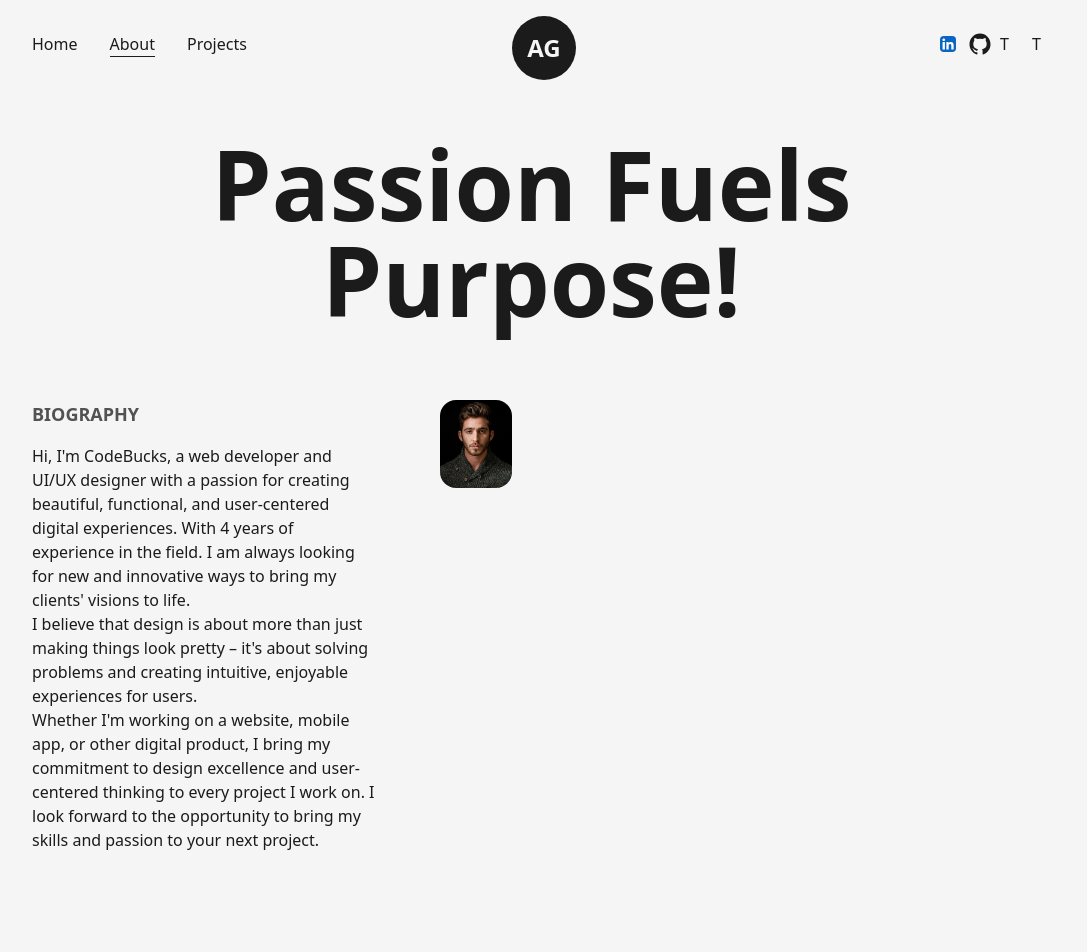
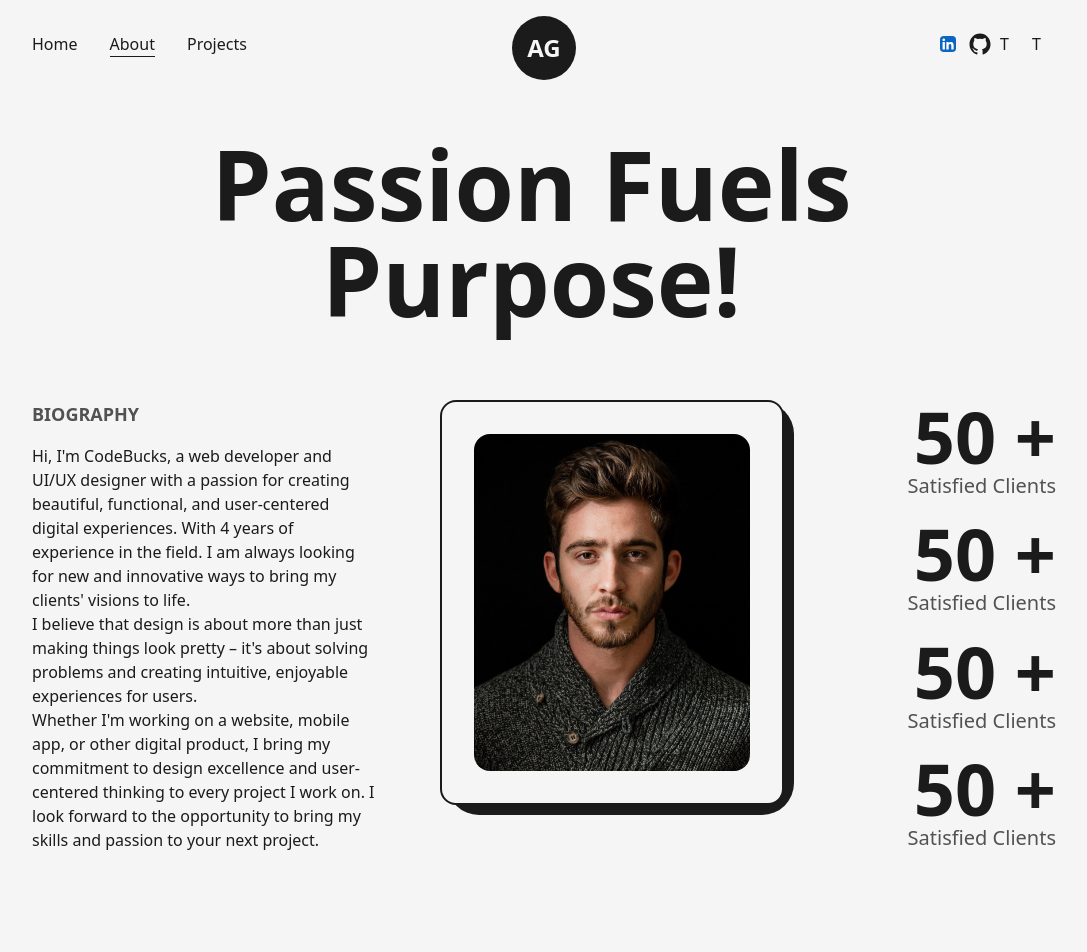
Before and after one commit to andregn26/my-portfolio, a Next.js app: page /about in a window 1280 px wide. Shown: the top 952 px of the page, without its empty margins (96-1183 px from the left). Built offline with nearby package versions, Linux system fonts and the light colour scheme.

Commit message:
adedd skills

```diff
--- a/app/about/page.jsx
+++ b/app/about/page.jsx
@@ -1,11 +1,40 @@
+"use client";
+
 import AnimatedText from "@/components/AnimatedText";
 import Image from "next/image";
 import profilePic from "@/public/images/profile/developer-pic-2.jpg";
+import { useRef, useEffect } from "react";
+import { useInView, useMotionValue, useSpring } from "framer-motion";
+import Skills from "@/components/Skills";
 
 export const metadata = {
 	title: "AG | About Me",
 	description:
 		"Explore my professional journey, skills, and hobbies. Discover my stack of technologies and get to know me better as a developer. Dive into my experience, projects, and passions. Let's connect and collaborate for future opportunities.",
+};
+
+const AnimatedNumbers = ({ value }) => {
+	const ref = useRef(null);
+	const motionValue = useMotionValue(0);
+	const springValue = useSpring(motionValue, { duration: 3000 });
+	const isInView = useInView(ref, { once: true });
+
+	useEffect(() => {
+		if (isInView) {
+			motionValue.set(value);
+		}
+	}, [isInView, value, motionValue]);
+
+	useEffect(() => {
+		springValue.on("change", (latest) => {
+			if (ref.current && latest.toFixed(0) <= value) {
+				ref.current.textContent = latest.toFixed(0);
+			}
+			console.log(latest);
+		});
+	}, [springValue, value]);
+
+	return <span ref={ref}></span>;
 };
 
 const About = () => {
@@ -36,9 +65,47 @@ const About = () => {
 							skills and passion to your next project.
 						</p>
 					</div>
-					<div>
+					<div className="col-span-3 relative h-max rounded-2xl border-2 border-solid border-dark bg-light p-8 ">
+						<div className="absolute top-0 -right-3 -z-10 w-[102%] h-[103%] rounded-[2rem] bg-dark" />
 						<Image src={profilePic} className="w-full h-auto rounded-2xl" />
 					</div>
+					<div className="col-span-2 flex flex-col items-end justify-between">
+						<div className="flex flex-col items-end justify-center">
+							<span className="inline-block text-7xl font-bold ">
+								<AnimatedNumbers value={50} /> +
+							</span>
+							<h2 className="text-xl font-medium capitalize text-dark/75">
+								satisfied Clients
+							</h2>
+						</div>
+						<div className="flex flex-col items-end justify-center">
+							<span className="inline-block text-7xl font-bold ">
+								<AnimatedNumbers value={50} /> +
+							</span>
+							<h2 className="text-xl font-medium capitalize text-dark/75">
+								satisfied Clients
+							</h2>
+						</div>
+						<div className="flex flex-col items-end justify-center">
+							<span className="inline-block text-7xl font-bold ">
+								<AnimatedNumbers value={50} /> +
+							</span>
+							<h2 className="text-xl font-medium capitalize text-dark/75">
+								satisfied Clients
+							</h2>
+						</div>
+						<div className="flex flex-col items-end justify-center">
+							<span className="inline-block text-7xl font-bold ">
+								<AnimatedNumbers value={50} /> +
+							</span>
+							<h2 className="text-xl font-medium capitalize text-dark/75">
+								satisfied Clients
+							</h2>
+						</div>
+					</div>
+				</div>
+				<div>
+					<Skills />
 				</div>
 			</div>
 		</>
--- /dev/null
+++ b/components/Skills.jsx
@@ -0,0 +1,12 @@
+import React from "react";
+
+const Skills = () => {
+	return (
+		<>
+			<h2 className="font-bold text-8xl text-center w-full mt-64">Skills</h2>
+			<div className=""></div>
+		</>
+	);
+};
+
+export default Skills;
```
